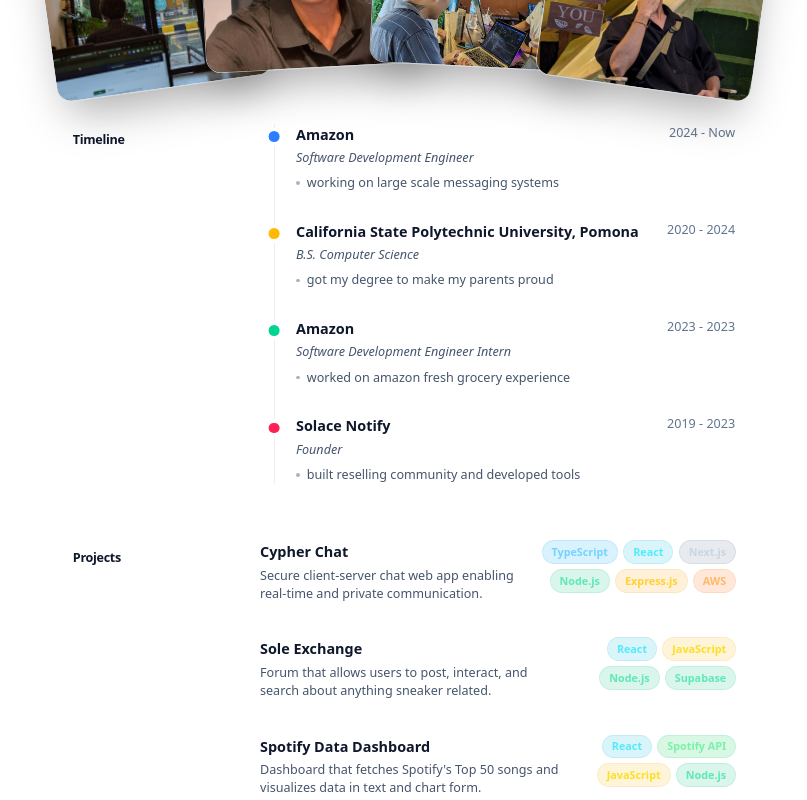
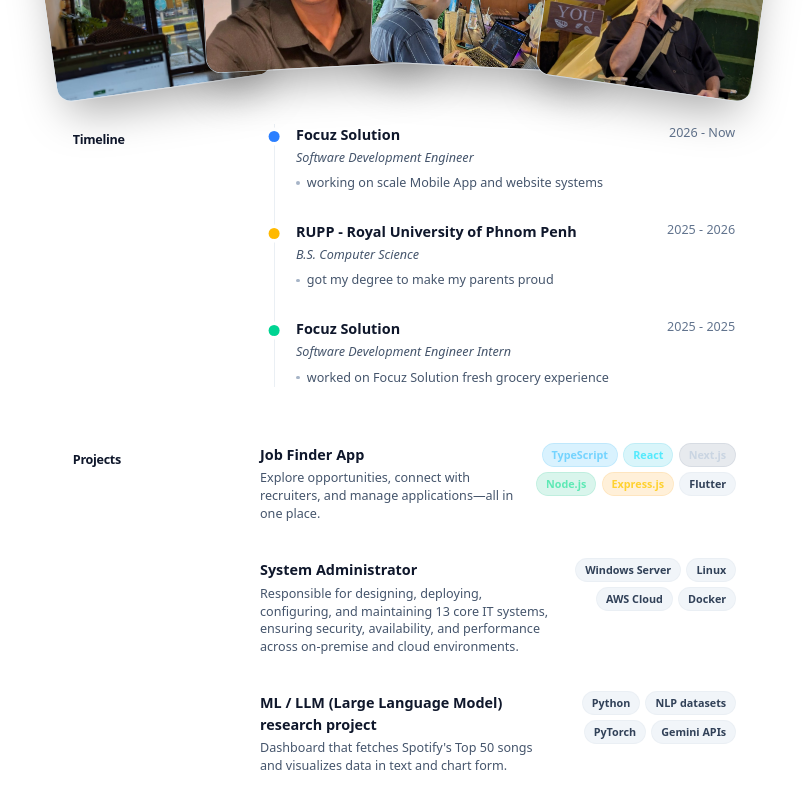
Before and after one commit to meas-ravy/measravy-site, a React (Vite) app: page /about in a window 1280 px wide. Shown: the part 380-1180 px from the top of the page, without its empty margins (236-1043 px from the left). Built offline with nearby package versions, Linux system fonts and the light colour scheme.

Commit message:
feat: animation when page open

```diff
--- a/src/pages/about.tsx
+++ b/src/pages/about.tsx
@@ -62,52 +62,59 @@
   const timeline = [
     {
       dotClass: "bg-blue-500",
-      title: "Amazon",
+      title: "Focuz Solution",
       subtitle: "Software Development Engineer",
-      bullets: ["working on large scale messaging systems"],
-      range: "2024 - Now",
+      bullets: ["working on scale Mobile App and website systems"],
+      range: "2026 - Now",
     },
     {
       dotClass: "bg-amber-400",
-      title: "California State Polytechnic University, Pomona",
+      title: "RUPP - Royal University of Phnom Penh",
       subtitle: "B.S. Computer Science",
       bullets: ["got my degree to make my parents proud"],
-      range: "2020 - 2024",
+      range: "2025 - 2026",
     },
     {
       dotClass: "bg-emerald-400",
-      title: "Amazon",
+      title: "Focuz Solution",
       subtitle: "Software Development Engineer Intern",
-      bullets: ["worked on amazon fresh grocery experience"],
-      range: "2023 - 2023",
+      bullets: ["worked on Focuz Solution fresh grocery experience"],
+      range: "2025 - 2025",
     },
-    {
-      dotClass: "bg-rose-500",
-      title: "Solace Notify",
-      subtitle: "Founder",
-      bullets: ["built reselling community and developed tools"],
-      range: "2019 - 2023",
-    },
+    // {
+    //   dotClass: "bg-rose-500",
+    //   title: "Job Finder App",
+    //   subtitle: "Soft",
+    //   bullets: ["built reselling community and developed tools"],
+    //   range: "2025 - 2026",
+    // },
   ] as const;
 
   const projects = [
     {
-      name: "Cypher Chat",
+      name: "Job Finder App",
       description:
-        "Secure client-server chat web app enabling real-time and private communication.",
-      tags: ["TypeScript", "React", "Next.js", "Node.js", "Express.js", "AWS"],
+        "Explore opportunities, connect with recruiters, and manage applications—all in one place.",
+      tags: [
+        "TypeScript",
+        "React",
+        "Next.js",
+        "Node.js",
+        "Express.js",
+        "Flutter",
+      ],
     },
     {
-      name: "Sole Exchange",
+      name: "System Administrator",
       description:
-        "Forum that allows users to post, interact, and search about anything sneaker related.",
-      tags: ["React", "JavaScript", "Node.js", "Supabase"],
+        "Responsible for designing, deploying, configuring, and maintaining 13 core IT systems, ensuring security, availability, and performance across on-premise and cloud environments.",
+      tags: ["Windows Server", "Linux", "AWS Cloud", "Docker"],
     },
     {
-      name: "Spotify Data Dashboard",
+      name: "ML / LLM (Large Language Model) research project",
       description:
         "Dashboard that fetches Spotify's Top 50 songs and visualizes data in text and chart form.",
-      tags: ["React", "Spotify API", "JavaScript", "Node.js"],
+      tags: ["Python", "NLP datasets", "PyTorch", "Gemini APIs"],
     },
   ] as const;
 
--- a/src/pages/contage.tsx
+++ b/src/pages/contage.tsx
@@ -6,6 +6,31 @@
   Mail,
   MessageCircle,
 } from "lucide-react";
+import { easeOut, motion } from "framer-motion";
+
+const PAGE_VARIANTS = {
+  hidden: { opacity: 0, y: 8 },
+  show: {
+    opacity: 1,
+    y: 0,
+    transition: { duration: 0.35, ease: easeOut, staggerChildren: 0.1 },
+  },
+};
+
+const SECTION_VARIANTS = {
+  hidden: { opacity: 0, y: 16 },
+  show: { opacity: 1, y: 0, transition: { duration: 0.45, ease: easeOut } },
+};
+
+const LIST_VARIANTS = {
+  hidden: {},
+  show: { transition: { staggerChildren: 0.08 } },
+};
+
+const ITEM_VARIANTS = {
+  hidden: { opacity: 0, y: 14 },
+  show: { opacity: 1, y: 0, transition: { duration: 0.4, ease: easeOut } },
+};
 
 type ContactMethod = {
   title: string;
@@ -61,10 +86,11 @@
   const { Icon } = method;
 
   return (
-    <a
+    <motion.a
       href={method.href}
       target={method.href.startsWith("http") ? "_blank" : undefined}
       rel={method.href.startsWith("http") ? "noreferrer" : undefined}
+      variants={ITEM_VARIANTS}
       className={[
         "group flex items-center gap-4 rounded-2xl px-5 py-4",
         "bg-white shadow-sm ring-1 ring-slate-200/70 transition",
@@ -84,14 +110,15 @@
           {method.value}
         </div>
       </div>
-    </a>
+    </motion.a>
   );
 }
 
 function CallCard({ option }: { option: CallOption }) {
   return (
-    <button
+    <motion.button
       type="button"
+      variants={ITEM_VARIANTS}
       className={[
         "group flex min-h-42.5 flex-col justify-between rounded-2xl p-6 text-left",
         "bg-white shadow-sm ring-1 ring-slate-200/70 transition",
@@ -117,35 +144,43 @@
         Select this option
         <ChevronRight className="h-4 w-4 translate-y-px" />
       </div>
-    </button>
+    </motion.button>
   );
 }
 
 export default function Contact() {
   return (
-    <div className="space-y-14">
-      <div className="space-y-2">
+    <motion.div
+      className="space-y-14"
+      variants={PAGE_VARIANTS}
+      initial="hidden"
+      animate="show"
+    >
+      <motion.div className="space-y-2" variants={SECTION_VARIANTS}>
         <h1 className="text-5xl font-semibold tracking-tight text-slate-900 dark:text-white">
           Contact
         </h1>
         <p className="text-lg font-medium text-slate-600 dark:text-slate-400">
           Let&apos;s connect.
         </p>
-      </div>
+      </motion.div>
 
-      <div className="space-y-5">
+      <motion.div className="space-y-5" variants={SECTION_VARIANTS}>
         <p className="text-slate-600 dark:text-slate-400">
           Connect with me through any of these platforms.
         </p>
 
-        <div className="grid grid-cols-1 gap-4 sm:grid-cols-2">
+        <motion.div
+          className="grid grid-cols-1 gap-4 sm:grid-cols-2"
+          variants={LIST_VARIANTS}
+        >
           {CONTACT_METHODS.map(method => (
             <ContactCard key={method.title} method={method} />
           ))}
-        </div>
-      </div>
+        </motion.div>
+      </motion.div>
 
-      <div className="space-y-5">
+      <motion.div className="space-y-5" variants={SECTION_VARIANTS}>
         <div className="space-y-2">
           <h2 className="text-2xl font-semibold tracking-tight text-slate-900 dark:text-white">
             Book a Call
@@ -156,12 +191,15 @@
           </p>
         </div>
 
-        <div className="grid grid-cols-1 gap-4 sm:grid-cols-3">
+        <motion.div
+          className="grid grid-cols-1 gap-4 sm:grid-cols-3"
+          variants={LIST_VARIANTS}
+        >
           {CALL_OPTIONS.map(option => (
             <CallCard key={option.duration} option={option} />
           ))}
-        </div>
-      </div>
-    </div>
+        </motion.div>
+      </motion.div>
+    </motion.div>
   );
 }
```
